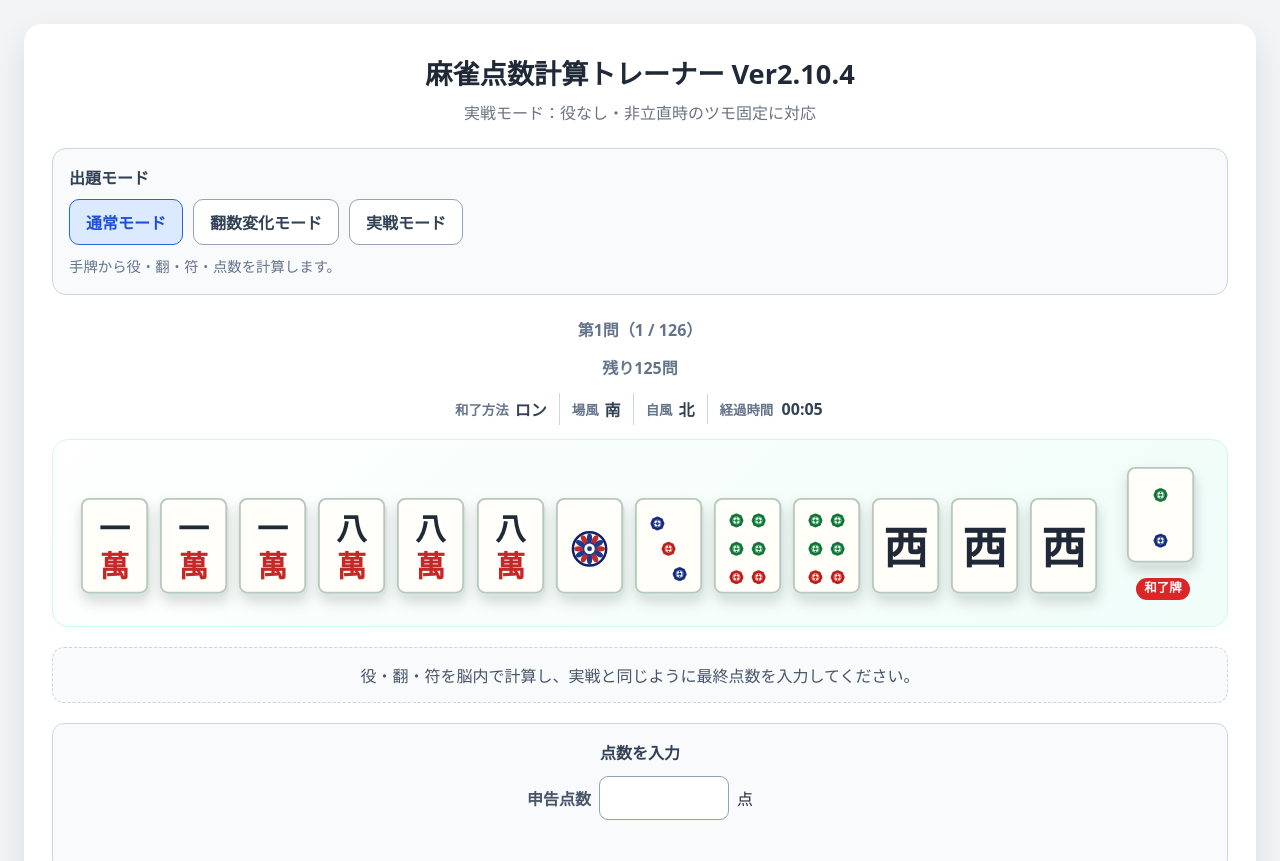
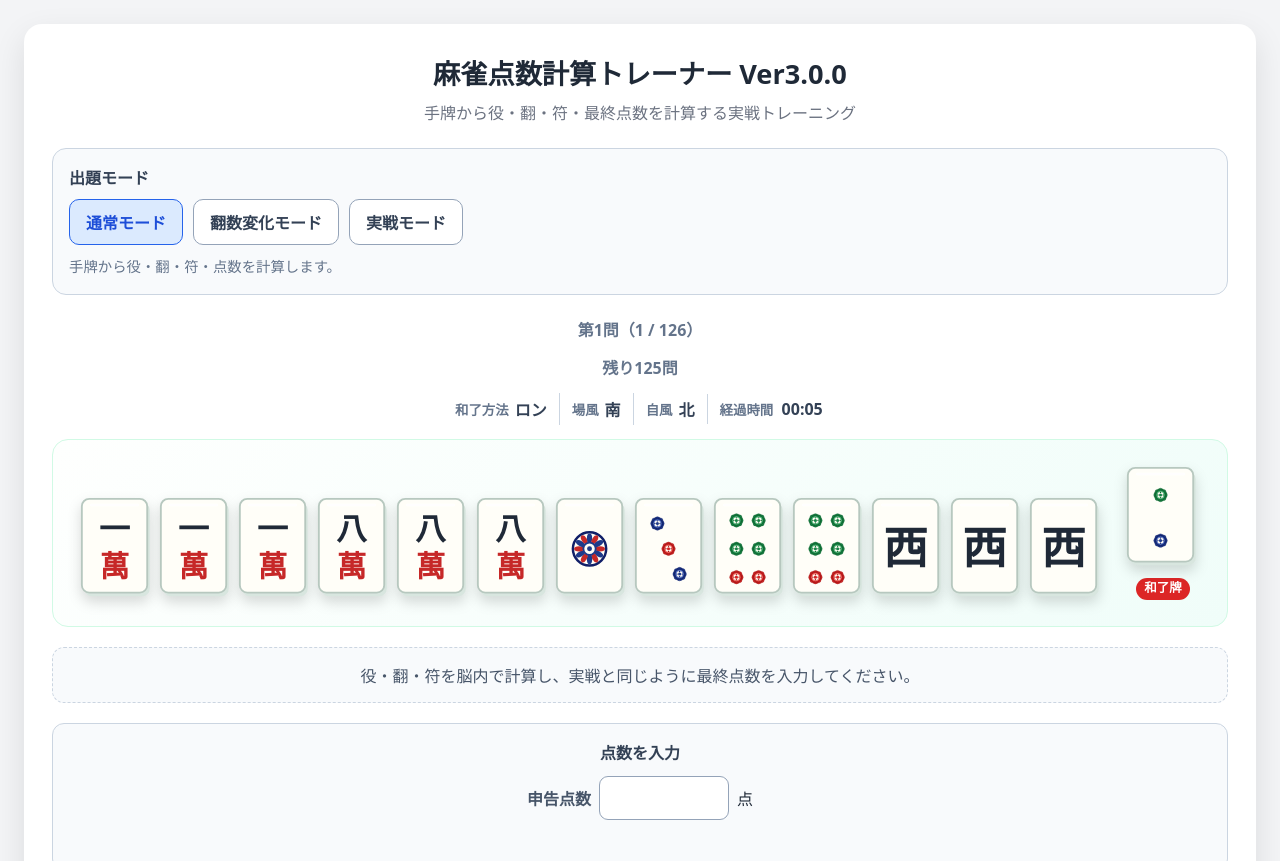
Before and after one commit to doigoro-dev/mahjong-score-trainer, a website: page app/index.html in a window 1280 px wide. Shown: the top 861 px of the page. Drawn offline with Linux system fonts and the light colour scheme.

Commit message:
タイトル等をversion3に修正

```diff
--- a/app/index.html
+++ b/app/index.html
@@ -913,8 +913,8 @@ Ver1.1 問題管理情報
 </head>
 <body>
   <main>
-    <h1>麻雀点数計算トレーナー Ver2.10.4</h1>
-    <p class="subtitle">実戦モード：役なし・非立直時のツモ固定に対応</p>
+    <h1>麻雀点数計算トレーナー Ver3.0.0</h1>
+    <p class="subtitle">手牌から役・翻・符・最終点数を計算する実戦トレーニング</p>
 
 
     <section class="mode-panel" aria-label="出題モード" data-testid="mode-panel">
```
